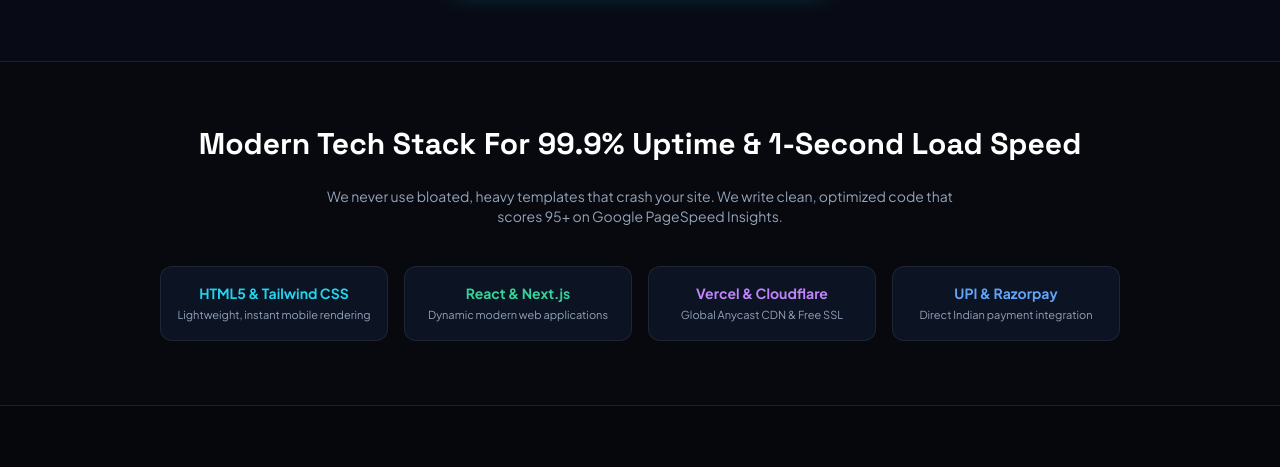
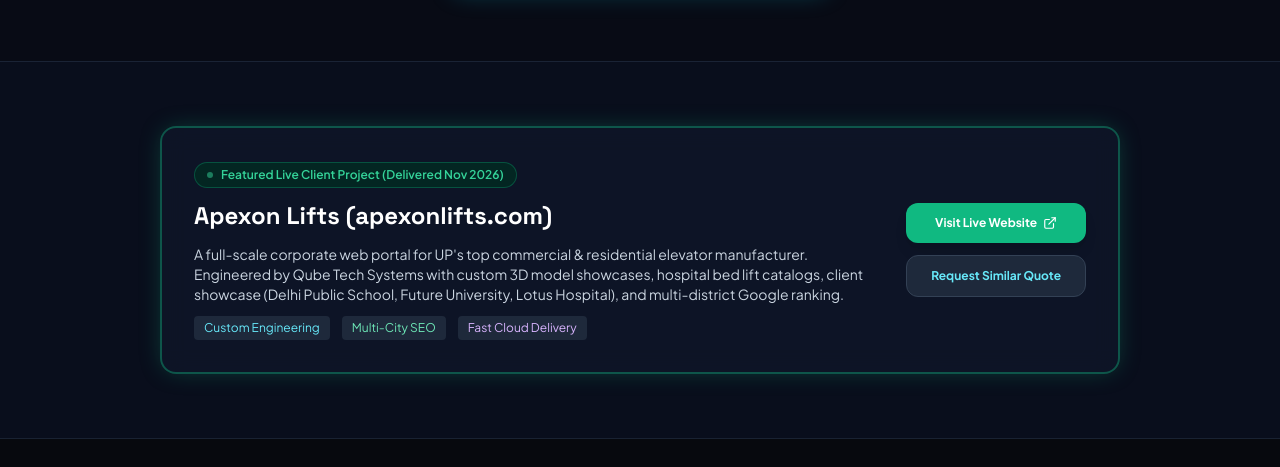
Before and after one commit to adnexis1-cell/lucknow-website, a plain HTML site: page website-development-lucknow.html in a window 1280 px wide. Shown: the part 1173-1640 px from the top of the page. Drawn offline with nearby package versions, Linux system fonts and the light colour scheme.

Commit message:
Add files via upload

```diff
--- a/website-development-lucknow.html
+++ b/website-development-lucknow.html
@@ -243,6 +243,38 @@
     </div>
   </section>
 
+  <!-- FEATURED ENTERPRISE CASE STUDY: APEXON LIFTS -->
+  <section class="py-16 bg-[#090e1c] border-t border-slate-800/80">
+    <div class="max-w-5xl mx-auto px-4 sm:px-8">
+      <div class="glass-card p-6 sm:p-8 rounded-2xl border-2 border-emerald-500/40 glow-emerald flex flex-col md:flex-row items-center justify-between gap-6">
+        <div class="space-y-3">
+          <div class="inline-flex items-center gap-2 px-3 py-1 rounded-full bg-emerald-950/80 border border-emerald-500/30 text-emerald-400 text-xs font-semibold">
+            <span class="w-1.5 h-1.5 rounded-full bg-emerald-400 animate-pulse"></span>
+            Featured Live Client Project (Delivered Nov 2026)
+          </div>
+          <h2 class="text-2xl font-bold text-white font-display">Apexon Lifts (apexonlifts.com)</h2>
+          <p class="text-xs sm:text-sm text-slate-300 leading-relaxed max-w-2xl">
+            A full-scale corporate web portal for UP's top commercial & residential elevator manufacturer. Engineered by Qube Tech Systems with custom 3D model showcases, hospital bed lift catalogs, client showcase (Delhi Public School, Future University, Lotus Hospital), and multi-district Google ranking.
+          </p>
+          <div class="flex items-center gap-3 text-xs text-slate-400 flex-wrap">
+            <span class="px-2.5 py-1 rounded bg-slate-800 text-cyan-300">Custom Engineering</span>
+            <span class="px-2.5 py-1 rounded bg-slate-800 text-emerald-300">Multi-City SEO</span>
+            <span class="px-2.5 py-1 rounded bg-slate-800 text-purple-300">Fast Cloud Delivery</span>
+          </div>
+        </div>
+        <div class="shrink-0 flex flex-col sm:flex-row md:flex-col gap-3 w-full md:w-auto">
+          <a href="https://www.apexonlifts.com/" target="_blank" class="px-6 py-3 rounded-xl font-bold text-xs bg-emerald-500 hover:bg-emerald-400 text-white shadow-lg text-center flex items-center justify-center gap-1.5 transition">
+            <span>Visit Live Website</span>
+            <i data-lucide="external-link" class="w-3.5 h-3.5"></i>
+          </a>
+          <a href="https://wa.me/918503906208?text=I+saw+apexonlifts.com+and+want+a+corporate+website+like+that." target="_blank" class="px-6 py-3 rounded-xl font-bold text-xs bg-slate-800 hover:bg-slate-700 text-cyan-300 border border-slate-700 text-center transition">
+            Request Similar Quote
+          </a>
+        </div>
+      </div>
+    </div>
+  </section>
+
   <!-- TECH STACK DETAILS -->
   <section class="py-16 bg-[#07090e] border-t border-slate-800/80">
     <div class="max-w-5xl mx-auto px-4 sm:px-8 text-center">
```
